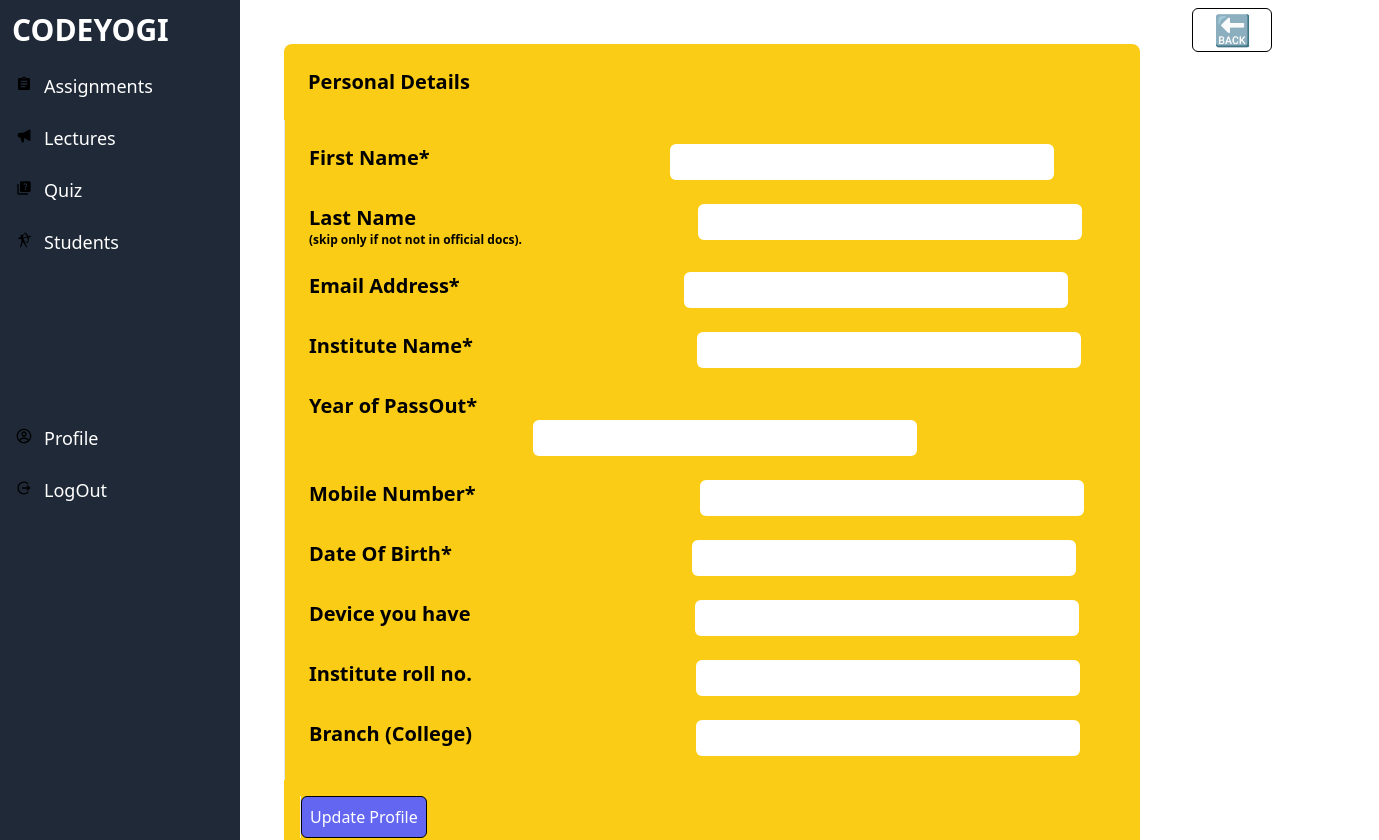
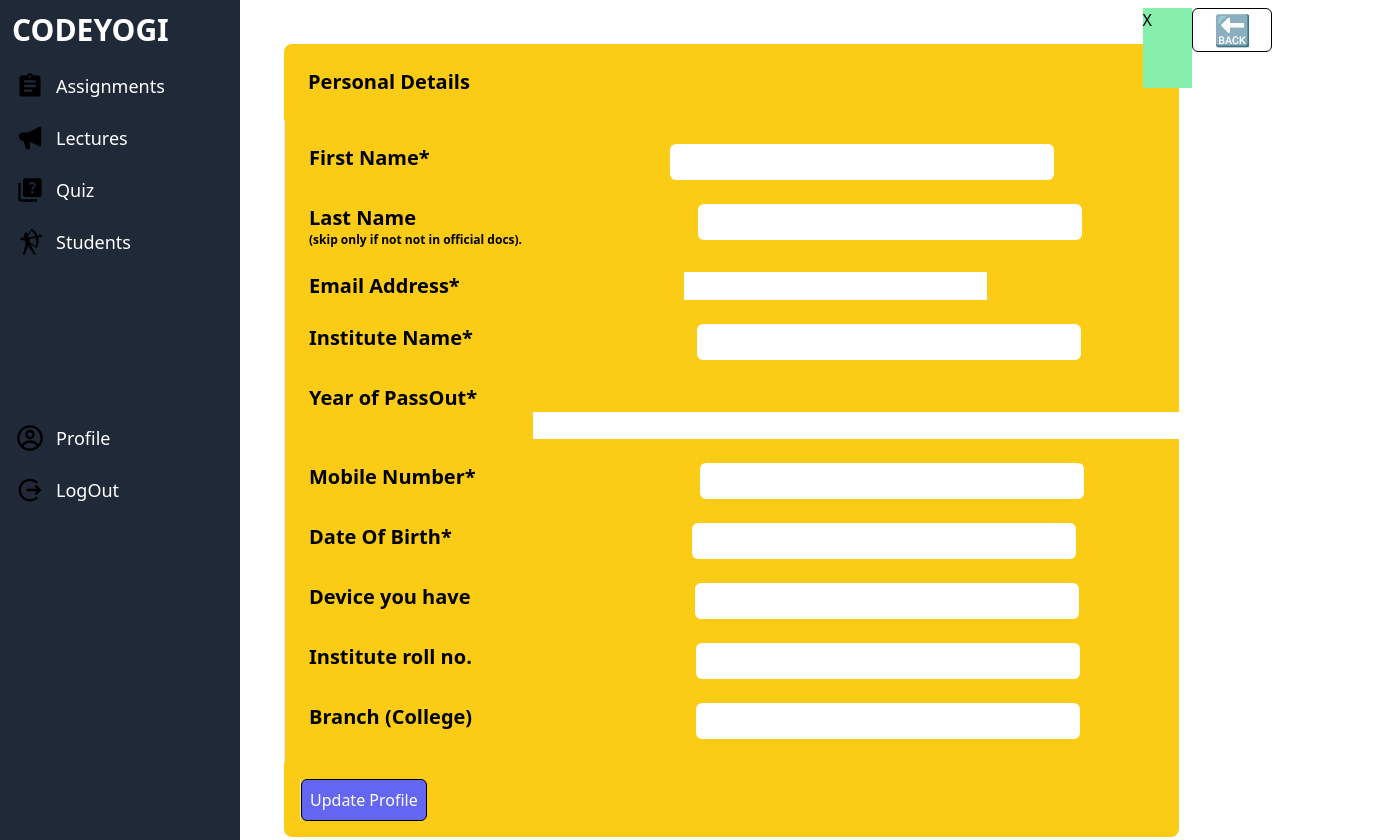
Before and after one commit to navinrangar/codeyogisystem, a React (Create React App) app: page /profile in a window 1280 px wide. Shown: the top 840 px of the page, 1379 px wide, since content can reach past the window. Built offline with nearby package versions, Linux system fonts and the light colour scheme.

Commit message:
added <formik> and React context in profile page

```diff
--- a/package.json
+++ b/package.json
@@ -9,6 +9,7 @@
     "@uiw/react-md-editor": "^3.13.0",
     "axion": "^0.1.0",
     "axios": "^0.27.2",
+    "formik": "^2.2.9",
     "luxon": "^2.4.0",
     "react": "^18.1.0",
     "react-dom": "^18.1.0",
--- /dev/null
+++ b/src/Alert.jsx
@@ -0,0 +1,15 @@
+import {useContext} from 'react'
+import AlertContext from './AlertContext'
+
+export const Alert=()=>{
+
+    const alert = useContext( AlertContext )
+
+    return(
+        <>
+
+        {alert && <div className="bg-green-300 h-20 w-full"> <span className=" mr-10"> {alert.alertMessage}  <button onClick={ ()  => alert.setAlertMessage('')}> X </button> </span></div>}
+
+        </>
+    )
+}
--- /dev/null
+++ b/src/AlertContext.jsx
@@ -0,0 +1,6 @@
+import {createContext} from 'react'
+
+
+const AlertContext = createContext({});
+
+export default AlertContext
--- /dev/null
+++ b/src/Hooks.jsx
@@ -0,0 +1,86 @@
+import {useState} from 'react';
+import Login from './Login';
+import {useNavigate} from 'react-router-dom';
+import { getLoggedInData } from './Home';
+import {form} from 'react-hook-form';
+import {string, number} from 'yup';
+
+export const useLoginForm = (initialValues, submitFunction ) =>{
+
+
+    const [values, setvalues] = useState(initialValues);
+    let [valuesError, setvaluesError]= useState(false);
+    let [credentialsError, setCredentialsError]= useState('');
+
+    const [touched, setTouched]= useState({})
+
+    const handleInputChange= (event) =>{
+        setvalues({...values, [event.target.name]: event.target.value})
+    }
+
+
+    const handleBlur= (event) =>{
+      setTouched({...touched, [event.target.name]: 'true'})
+  }
+
+
+
+    const navigate = useNavigate();
+
+
+    let loggedIn = '';
+
+
+    const handleFormSubmit=(event)=>{
+        event.preventDefault();
+        //validation for form
+
+
+        if(values.email=== 'a@b.com' && values.password === 'navin@123') {
+            loggedIn = true;
+            getLoggedInData(loggedIn);
+            console.log('data', values);
+            navigate(`/home`)
+          } else {
+              setCredentialsError('Looks like you have entered wrong credentials');
+            }
+
+
+          //Input Validation field
+
+          const emailValidator= string().email().required();
+          const passwordValidator= string().required().min(8, "too short password min. 8").max(15, "too long password max. 15");
+
+
+
+
+         /* we can do this alternatively by this tertiary operations method
+
+         const emailValidator= string().email().required();
+         emailValidator.isValidSync(email);
+         emailError = emailValid ? "email submitted" : "email is not valid";
+         console.log(emailError);
+         setEmailError(emailError); */
+
+
+            try{
+           emailValidator.validateSync(values.email);
+           } catch(e){
+             console.log(e.message)
+          setvaluesError(e.message);
+          }
+
+          try{
+            passwordValidator.validateSync(values.password)
+          } catch (e) {
+            setvaluesError(e.message);
+            console.log(e.message);
+            return;
+          }
+
+
+        submitFunction(event);
+    }
+
+    return {values, handleInputChange, handleFormSubmit, handleBlur, touched, credentialsError, valuesError};
+}
--- /dev/null
+++ b/src/Input.jsx
@@ -0,0 +1,32 @@
+import { useField, validateYupSchema } from 'formik';
+import React from 'react'
+
+const Input =({id, type, name, ...rest })=>{
+
+    const [field, meta]= useField(name)
+    const {values} = field;
+
+    const {error, touched} = meta;
+
+    return (
+        <>
+        <label htmlFor="id" className="sr-only"> Password </label>
+        <input
+        {...field}
+        {...values}
+        id = {id}
+        name={name}
+        type={type || 'text'}
+        {...rest}
+
+        className="appearance-none rounded-none h-full w-full relative block"
+        />
+
+        {touched && error && <span className="text-red-400 text-sm"> {error}</span>}
+        </>
+    )
+
+}
+
+
+export default Input;
--- a/src/LeftSideBar.jsx
+++ b/src/LeftSideBar.jsx
@@ -22,34 +22,34 @@ function LeftSideBar(props){
       <h1 className="w-60 bg-gray-800 text-white text-3xl font-bold pl-3 pt-3 pb-3"> <Link to="/home"> CODEYOGI </Link></h1>
         </div>
 
-   <div className={"fixed w-60 h-screen bg-gray-800 items-center "}>
+   <div className={"fixed w-60 h-screen bg-gray-800 items-center"}>
 
      <div className="flex  hover:bg-indigo-600">
-      <div className="mt-4 ml-4">
-      <MdAssignment width="12" height="6" />
+      <div className="mt-1 ml-4">
+      <MdAssignment className ="w-7 h-11"> </MdAssignment>
       </div>
      <NavLink href="/assignments"> Assignments </NavLink>
        </div>
 
      <div className="flex hover:bg-indigo-700">
-       <div className="mt-4 ml-4">
-       <HiSpeakerphone/>
+       <div className="mt-1 ml-4">
+       <HiSpeakerphone className ="w-7 h-11"></HiSpeakerphone>
        </div>
     <NavLink href="/lectures"> Lectures </NavLink>
        </div>
 
 
       <div className="flex hover:bg-indigo-700">
-      <div className="mt-4 ml-4">
-        <MdQuiz/>
+      <div className="mt-1 ml-4">
+        <MdQuiz className ="w-7 h-11"></MdQuiz>
       </div>
     <NavLink href="/quiz"> Quiz </NavLink>
        </div>
 
 
      <div className="flex hover:bg-indigo-700">
-       <div className="mt-4 ml-4">
-         <GiBowman/>
+       <div className="mt-1 ml-4">
+         <GiBowman className ="w-7 h-11"></GiBowman>
          </div>
     <NavLink href="/students"> Students </NavLink>
        </div>
@@ -60,16 +60,16 @@ function LeftSideBar(props){
      <div className="mt-36">
 
         <div className="flex hover:bg-indigo-700">
-        <div className="mt-4 ml-4">
-        <CgProfile/>
+        <div className="mt-1 ml-4">
+        <CgProfile className ="w-7 h-11"></CgProfile>
         </div>
        <NavLink href="/profile"> Profile </NavLink>
        </div>
 
 
         <div className="flex hover:bg-indigo-700">
-        <div className="mt-4 ml-4">
-        <IoMdLogOut/>
+        <div className="mt-1 ml-4">
+        <IoMdLogOut className ="w-7 h-11"></IoMdLogOut>
         </div>
   <NavLink href="/login"> LogOut </NavLink>
        </div>
--- a/src/Login.jsx
+++ b/src/Login.jsx
@@ -5,25 +5,27 @@ import {Link} from 'react-router-dom';
 import {useNavigate} from 'react-router-dom';
 import { getLoggedInData } from './Home';
 import {form} from 'react-hook-form';
+import {useLoginForm} from './Hooks';
 
 
 
 function Login() {
 
-  const [formData, setFormData]= useState({
-    email: '',
-    password: ''
-  });
-
-  let [formDataError, setFormDataError]= useState(false);
 
 
 
-  const handleFormChange=(event)=>{
-    setFormData({...formData, [event.target.name]: event.target.value})
-    console.log('this is handledata', formData)
-  }
+  const submitFunction=(event)=>{
+     console.log('this is handleChange generated data', values)
+   }
 
+
+  const {values, handleInputChange, handleFormSubmit, handleBlur, touched, credentialsError, valuesError} = useLoginForm({
+    email: '',
+    password: ''
+  }, submitFunction );
+
+
+ /*  let [valuesError, setvaluesError]= useState(false);
 
 
 
@@ -35,13 +37,13 @@ function Login() {
 
 
 
-  const handleSubmit =(event)=>{
+    const handleSubmit =(event)=>{
     event.preventDefault();
 
-      if(formData.email=== 'a@b.com' && formData.password === 'navin@123') {
+      if(values.email=== 'a@b.com' && values.password === 'navin@123') {
       loggedIn = true;
       getLoggedInData(loggedIn);
-      console.log('data', formData);
+      console.log('data', values);
       navigate(`/home`)
     } else {
         setCredentialsError('Looks like you have entered wrong credentials');
@@ -65,26 +67,26 @@ function Login() {
    setEmailError(emailError); */
 
 
-      try{
-     emailValidator.validateSync(formData.email);
+     /* try{
+     emailValidator.validateSync(values.email);
      } catch(e){
        console.log(e.message)
-    setFormDataError(e.message);
+    setvaluesError(e.message);
     }
 
     try{
-      passwordValidator.validateSync(formData.password)
+      passwordValidator.validateSync(values.password)
     } catch (e) {
-      setFormDataError(e.message);
+      setvaluesError(e.message);
       console.log(e.message);
       return;
     }
 
 
-  }
+  } */
 
   return (
-    <form onSubmit={handleSubmit}>
+    <form onSubmit={handleFormSubmit}>
     <div className="ml-96 mt-48">
     <span className='text-xm text-red-400'> {credentialsError}  </span>
     <h1 className="font-bold text-3xl mb-5"> Log into CodeYogi</h1>
@@ -92,16 +94,16 @@ function Login() {
       <div className="flex space-x-2 mb-3">
 
     <lable htmlFor="email"> Email </lable>
-    <input type="text" name="email" value={formData.email} autoComplete="email" onChange={handleFormChange} required className="border border-strong" placeholder="  your email"/>
-    <span className='text-xm text-red-400'> {formDataError} </span>
+    <input onBlur={handleBlur} touched={touched} type="text" name="email" value={values.email} autoComplete="email" onChange={handleInputChange} required className="border border-strong" placeholder="  your email"/>
+    {touched.email && valuesError && <span className='text-xm text-red-400'> {valuesError} </span>}
       </div>
 
 
       <div className="flex space-x-2 mb-5">
       <span> Password </span>
       <lable htmlFor="password" className="sr-only"> Password </lable>
-      <input id="loginpassword" type="password" name="password" value={formData.password} autoComplete="password" onChange={handleFormChange} required className="border border-strong" placeholder="  your code"/>
-      <span className='text-xm text-red-400'> {formDataError} </span>
+      <input id="loginpassword" type="password" name="password" value={values.password} autoComplete="password" onChange={handleInputChange} required className="border border-strong" placeholder="  your code"/>
+      <span className='text-xm text-red-400'> {valuesError} </span>
       </div>
       <Button type="submit"> LogIn </Button>
       <Button type="button"> Register </Button>
--- a/src/Profile.jsx
+++ b/src/Profile.jsx
@@ -1,11 +1,44 @@
-import {React, useState} from 'react';
+import {useState, createContext} from 'react';
 import Button from './Button';
-import {string, number} from 'yup';
+import {Form, Formik} from 'formik';
+import {object, string, number, toString} from 'yup';
+import Input from './Input'
+import { putProfileData } from './Api';
+import AlertContext from './AlertContext';
+import { useContext } from 'react'
 
 
-function Profile(props) {
 
-  // useState Declaration Field
+function Profile() {
+
+  const validationSchema= object().shape({
+    email: string().email().required(),
+    'passout-year': number().test(val => val.toString().length === 4 ).max(new Date().getFullYear()).required()
+  })
+
+
+
+  //api calling area
+
+  const {setAlertMessage}= useContext(AlertContext)
+
+  const onSubmit=(event)=>{
+     putProfileData();
+    setAlertMessage("Profile Updated")
+
+  }
+
+
+    const initialValues= {
+      email: '',
+      'passout-year': ''
+    }
+
+
+
+
+
+  /* useState Declaration Field
 
   const [email, setEmail]= useState('');
   let [emailError, setEmailError]= useState(false)
@@ -28,12 +61,12 @@ function Profile(props) {
   const submitForm =()=>{
 
 
-    //Input Validation field
+     Input Validation field
 
     const emailValidator= string().email().required();
     const emailValid = emailValidator.isValidSync(email);
 
-   const passoutYearValidator= number().test(val => val !== '' && val.toString().length === 4 ).max(new Date().getFullYear()).required();
+   const passoutYearValidator= number().test(val => val.toString().length === 4 ).max(new Date().getFullYear())
 
    const passoutYearValid = passoutYearValidator.isValidSync(passoutYear);
 
@@ -50,14 +83,19 @@ function Profile(props) {
 
   }
 
+  */
 
   return (
-   <div className="grid grid-row-3 divide-x rounded-lg bg-yellow-400 m-11 h-full w-screen">
+    <>
+
+    <Formik onSubmit={onSubmit} initialValues={initialValues} validationSchema={validationSchema}>
+     <Form>
+     <div className="grid grid-row-3 divide-x rounded-lg bg-yellow-400 m-11 h-full w-full">
 
      <div className="text-xl m-6 font-semibold">
      <h2> Personal Details</h2>
         </div>
-<div className="">
+  <div className="">
       <div className="flex space-x-60 text-xl m-6 font-semibold">
      <p className=""> First Name* </p>
         <input className="rounded-md w-96 h-9 mr-13"/>
@@ -74,8 +112,15 @@ function Profile(props) {
       <div className="flex space-x-56 text-xl m-6 font-semibold">
      <p className=""> Email Address* </p>
      <div className="flex flex-col">
-        <input onChange={handleEmailChange} type="email" className="rounded-md w-96 h-9 mr-13"/>
-        <span className="text-red-400 font-normal text-sm"> {emailError} </span>
+
+        <Input id="email"
+        name="email"
+        type="email"
+        autoComplete="email"
+        required
+        />
+
+        <span className="text-red-400 font-normal text-sm"> </span>
         </div>
         </div>
 
@@ -89,8 +134,15 @@ function Profile(props) {
 
      <div className="flex flex-col space-x-56 text-xl m-6 font-semibold">
      <p className=""> Year of PassOut* </p>
-        <input type="text" onChange={handlePassoutYearChange} className="rounded-md w-96 h-9 mr-13"/>
-        <span className="text-red-400 text-sm font-normal"> {passoutYearError}</span>
+
+       <Input id="passout-year"
+        name="passout-year"
+        type="number"
+        autoComplete="passout-year"
+
+        />
+
+        <span className="text-red-400 text-sm font-normal"> </span>
         </div>
 
    <div className="flex space-x-56 text-xl m-6 font-semibold">
@@ -124,12 +176,15 @@ function Profile(props) {
 </div>
 
      <div className="m-4">
-     <Button onClick={submitForm} theme="submit"> Update Profile </Button>
+     <Button onSubmit= {onSubmit} type= "submit" theme="submit"> Update Profile </Button>
       </div>
 </div>
-
-
+</Form>
+</Formik>
+</>
   );
 }
 
+
+
 export default Profile;
--- a/src/ProfileList.jsx
+++ b/src/ProfileList.jsx
@@ -2,29 +2,34 @@ import React from 'react';
 import Profile from './Profile';
 import LeftSideBar from './LeftSideBar';
 import GoBack from "./GoBack";
-import axios from 'axios';
+import {Alert} from './Alert';
+import {useState, createContext} from 'react'
+import AlertContext from './AlertContext';
 
 
+function ProfileList() {
 
-function ProfileList(props) {
-
+  const [alertMessage, setAlertMessage]= useState('');
 
 
 
   return (
-   <div className="flex">
+    <>
+    <AlertContext.Provider value={{alertMessage, setAlertMessage}}>
+      <div className="flex">
       <div>
         <LeftSideBar> </LeftSideBar>
         </div>
-
-     <Profile> </Profile>
-     <div className="m-2">
+        <div>
+     <Profile/>
+     </div>
+     <div className="flex m-2">
+     <Alert> </Alert>
 <GoBack> </GoBack>
      </div>
-
-
 </div>
-
+</AlertContext.Provider>
+</>
   );
 }
 
--- a/src/Quiz.jsx
+++ b/src/Quiz.jsx
@@ -29,7 +29,7 @@ function Quiz() {
       <QuizHeader/>
 
       {quiz.map(q=> <QuizQuestion quiz={q}/>)}
-      {!(apiActivated= true) && <p class="text-center my-56"> No Active Questions.</p>}
+      {!apiActivated && <p class="text-center my-56"> No Active Questions.</p>}
     </>
   );
 }
```
Also changed, not shown: src/Api.jsx (+10 -0 lines), src/Button.jsx (+10 -3 lines), public/images/favicon.jpg (added), 1 other file (tests, documents, lock files or other folders).
